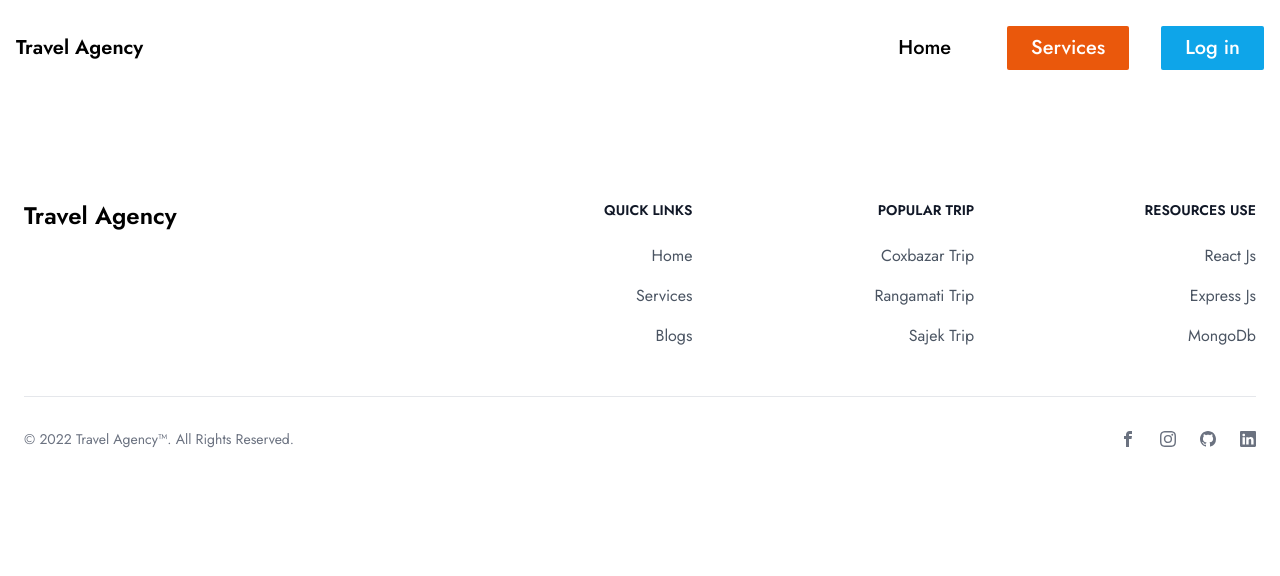
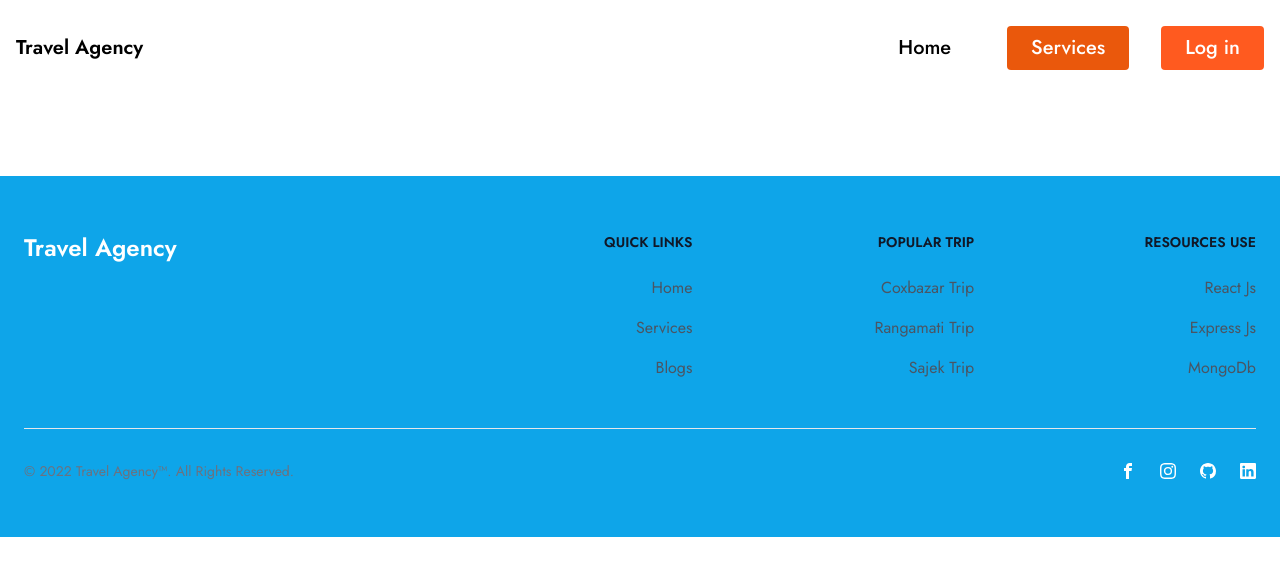
Before and after one commit to mukutdev/urban-travel-client, a React (Create React App) app: page /services in a window 1280 px wide. Shown: the top 576 px of the page. Built offline with nearby package versions, Linux system fonts and the light colour scheme.

Commit message:
trip-card-added

```diff
--- a/src/Shared/Footer/Footer.js
+++ b/src/Shared/Footer/Footer.js
@@ -6,12 +6,12 @@ import { BsInstagram , BsGithub ,BsLinkedin } from 'react-icons/bs';
 const Footer = () => {
     return (
 
-<div className="p-4 bg-white sm:p-6 dark:bg-gray-900  mt-20">
-<footer className="container mx-auto ">
+<div className="p-4 bg-sky-500 sm:p-6 dark:bg-gray-900  mt-20">
+<footer className="container mx-auto py-8 text-white ">
     <div className="md:flex ">
         <div className="mb-6 md:mb-0 md:w-1/3">
             <a href="https://flowbite.com/" className="flex items-center">
-                <Link className="self-center text-2xl font-semibold whitespace-nowrap dark:text-white">Travel Agency</Link>
+                <span className="self-center text-2xl font-semibold whitespace-nowrap dark:text-white">Travel Agency</span>
             </a>
         </div>
         <div className="grid grid-cols-2 gap-8 sm:gap-6 sm:grid-cols-3 md:w-2/3 md:justify-end">
@@ -65,19 +65,19 @@ const Footer = () => {
         </span>
         <div className="flex mt-4 space-x-6 sm:justify-center sm:mt-0">
 
-            <a href="/" className="text-gray-500 hover:text-gray-900 dark:hover:text-white">
+            <a href="/" className=" hover:text-gray-900 dark:hover:text-white">
                 <ImFacebook />
                 <span className="sr-only">Facebook</span>
             </a>
-            <a href="/" className="text-gray-500 hover:text-gray-900 dark:hover:text-white">
+            <a href="/" className=" hover:text-gray-900 dark:hover:text-white">
                 <BsInstagram />
                 <span className="sr-only">Instagram</span>
             </a>
-            <a href="/" className="text-gray-500 hover:text-gray-900 dark:hover:text-white">
+            <a href="/" className=" hover:text-gray-900 dark:hover:text-white">
                 <BsGithub/>
                 <span className="sr-only">GitHub</span>
             </a>
-            <a href="/" className="text-gray-500 hover:text-gray-900 dark:hover:text-white">
+            <a href="/" className=" hover:text-gray-900 dark:hover:text-white">
                 <BsLinkedin/>
                 <span className="sr-only">LinkedIn</span>
             </a>
--- a/src/Shared/Header/Header.js
+++ b/src/Shared/Header/Header.js
@@ -27,13 +27,13 @@ const Header = () => {
           </NavLink>
           <NavLink
             style={({ isActive }) => (isActive ? activeClass : undefined)}
-            className="text-xl font-medium px-6 py-2 rounded-sm"
+            className="text-xl font-medium px-6 py-2 rounded"
             to={"/services"}
           >
             Services
           </NavLink>
           <NavLink
-            className="text-xl font-medium px-6 py-2 bg-sky-500 text-white rounded-sm"
+            className="text-xl font-medium px-6 py-2 bg-orange-500 hover:bg-sky-500 text-white rounded"
             to={"/login"}
           >
             Log in
--- /dev/null
+++ b/src/components/TripCard/TripCard.js
@@ -0,0 +1,50 @@
+import React from 'react';
+import { AiOutlineClockCircle } from 'react-icons/ai';
+import { ImLocation } from 'react-icons/im';
+import { FiUsers } from 'react-icons/fi';
+import { FaDollarSign } from 'react-icons/fa';
+import { AiTwotoneStar } from 'react-icons/ai';
+import { Link } from 'react-router-dom';
+
+const TripCard = ({trips}) => {
+
+    const {_id ,tripName , location , tripDetails , tripLength,Price,capacity,thumbnail,Rating} = trips;
+
+    return (
+        <div className='shadow-lg'>
+            <div className=' relative w-full'>
+                <img className='h-80' src={thumbnail} alt="" />
+
+                <div className='bg-sky-500 w-full px-4 py-3 flex justify-between gap-2 list-none absolute bottom-0 '>
+                 <li className='flex gap-1 text-white items-center'><AiOutlineClockCircle/> <span>{tripLength.duration}</span></li>
+                 <li className='flex gap-1 text-white items-center'><FiUsers/> <span>People: {capacity}</span></li>
+                 <li className='flex gap-1 text-white items-center'><ImLocation /> <span>{location}</span></li>
+               </div>
+               <p className='absolute top-4 px-3 text right-4 bg-orange-500 py-2 flex items-center text-white'>
+                <strong className='flex items-center text-xl'><FaDollarSign/>{Price}</strong> / per person</p>
+            </div>
+
+
+
+                <div className='px-7 pt-3 pb-7'>
+                        <h2 className='text-2xl font-semibold pt-3'>{tripName}</h2>
+                        <p className='flex gap-1 items-center py-3'>
+                            <span className='text-lg font-medium mr-2 '>Ratings</span>
+                            {
+                             [...Array(Rating).keys()].map((k , index) => k===0 ? <AiTwotoneStar key={index} className='text-amber-400 text-lg' />: <AiTwotoneStar key={index} className='text-amber-400 text-lg' /> )
+                        }
+                        </p>
+                        <p className='text-lg '>{tripDetails.slice(0 ,100)}</p>
+                        <Link >
+                            <button className='bg-orange-500 text-lg font-medium py-2 px-8 text-white mt-7 hover:bg-sky-500'>See Trip Details</button>
+                        </Link>
+                </div>
+                <div>
+
+
+            </div>
+        </div>
+    );
+};
+
+export default TripCard;
--- a/src/pages/Home/Home.js
+++ b/src/pages/Home/Home.js
@@ -1,8 +1,26 @@
-import React from 'react';
+import React, { useEffect, useState } from 'react';
 import { Link } from 'react-router-dom';
-import banner from '../../assets/images/banner-1.jpg'
+import banner from '../../assets/images/banner-1.jpg';
+import TripCard from '../../components/TripCard/TripCard';
 
 const Home = () => {
+
+    const [upcomingTrips , setupcomingTrips] = useState([])
+
+    // const limit = 3
+
+    useEffect(()=>{
+
+        fetch(`http://localhost:5000/trips/upcoming`)
+        .then(res => res.json())
+        .then(data => {
+            console.log(data);
+            setupcomingTrips(data)
+        })
+
+
+    }, [])
+
     return (
         <section>
              <div
@@ -20,13 +38,33 @@ const Home = () => {
              Discover your next great adventure, become an explorer to get started!
             </p>
             <Link to={"/courses"}>
-              <button className="mr-4 p-2 px-5 text-lg  border border-orange-500 hover:bg-transparent hover:text-white font-medium bg-orange-500 text-white rounded">
+              <button className="mr-4 p-2 px-5 text-lg  border border-orange-500 hover:bg-sky-500 hover:border-sky-500 hover:text-white font-medium bg-orange-500 text-white rounded">
                 See Upcoming Trips
               </button>
             </Link>
           </div>
         </div>
+        </div>
+
+        {/* upconing trips area */}
+
+        <div className="md:py-16 py-10 container mx-auto">
+          <div className="flex flex-col justify-center">
+            <h2 className="text-orange-500 text-lg text-center font-semibold tracking-widest">
+              UPCOMING TRIPS
+            </h2>
+            <h3 className="md:text-4xl text-2xl font-semibold text-center mt-4 dark:text-white">
+              Explore Upcoming Trips
+            </h3>
+            <div className="my-12 grid md:grid-cols-3 grid-cols-1 justify-between gap-14">
+                   {
+                    upcomingTrips.map(trip => <TripCard key={trip._id} trips={trip}></TripCard>)
+                   }
+            </div>
+          </div>
       </div>
+
+
         </section>
     );
 };
```
